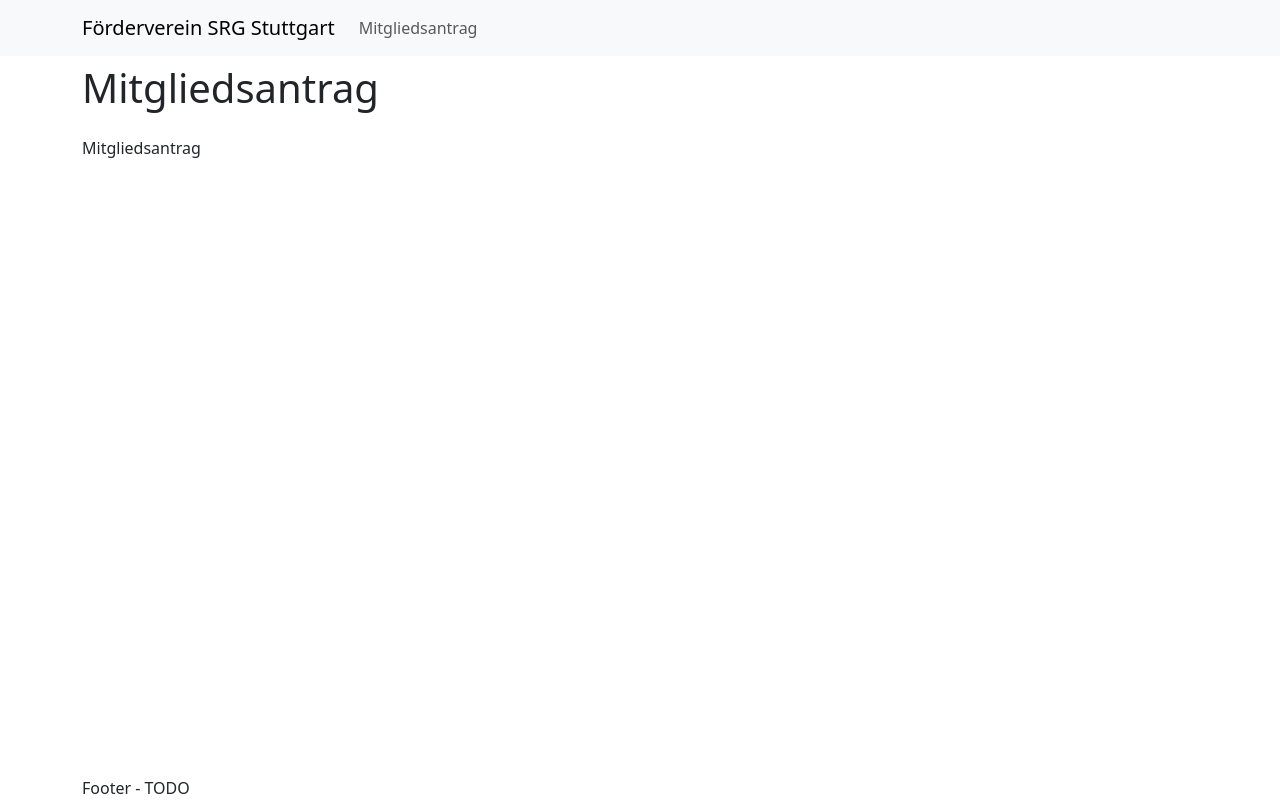
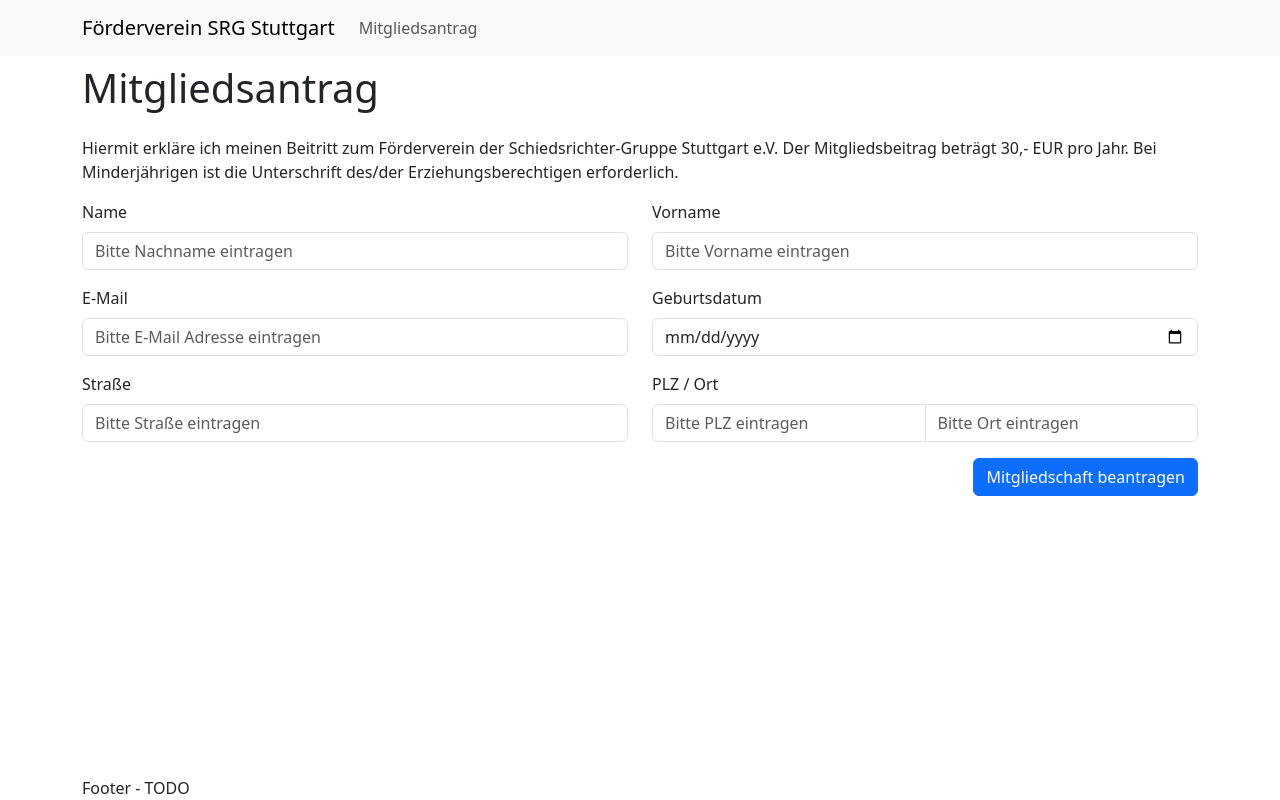
Before and after one commit to maxmmeier/srg-fv-app, a React (Vite) app in the folder srg-fv-app/: page /antrag in a window 1280 px wide. Built offline with nearby package versions, Linux system fonts and the light colour scheme.

Commit message:
add form to apply membership page
realtewd work item: #1

```diff
--- a/srg-fv-app/src/features/apply/Apply.tsx
+++ b/srg-fv-app/src/features/apply/Apply.tsx
@@ -1,10 +1,92 @@
+import { Button, Col, Form, InputGroup, Row } from "react-bootstrap";
 import { useTranslation } from "react-i18next";
 
 export function Apply() {
   const { t } = useTranslation();
   return (
     <>
-      <div>{t("applyForMembership")}</div>
+      <Form>
+        <Row>
+          <div className="mb-3">{t("applyForMembershipIntro")}</div>
+        </Row>
+
+        <Row xs={1} sm={1} md={2}>
+          <Col>
+            <Form.Group className="mb-3">
+              <Form.Label>{t("lastname")}</Form.Label>
+              <Form.Control
+                type="text"
+                placeholder={t("lastnamePlaceholder")}
+                required
+              ></Form.Control>
+            </Form.Group>
+          </Col>
+          <Col>
+            <Form.Group className="mb-3">
+              <Form.Label>{t("firstname")}</Form.Label>
+              <Form.Control
+                type="text"
+                placeholder={t("firstnamePlaceholder")}
+                required
+              ></Form.Control>
+            </Form.Group>
+          </Col>
+        </Row>
+
+        <Row xs={1} sm={1} md={2}>
+          <Col>
+            <Form.Group className="mb-3">
+              <Form.Label>{t("email")}</Form.Label>
+              <Form.Control
+                type="text"
+                placeholder={t("emailPlaceholder")}
+                required
+              ></Form.Control>
+            </Form.Group>
+          </Col>
+          <Col>
+            <Form.Group className="mb-3">
+              <Form.Label>{t("dateOfBirth")}</Form.Label>
+              <Form.Control type="date" required></Form.Control>
+            </Form.Group>
+          </Col>
+        </Row>
+
+        <Row xs={1} sm={1} md={2}>
+          <Col>
+            {" "}
+            <Form.Group className="mb-3">
+              <Form.Label>{t("street")}</Form.Label>
+              <Form.Control
+                type="text"
+                placeholder={t("streetPlaceholder")}
+                required
+              ></Form.Control>
+            </Form.Group>
+          </Col>
+          <Col>
+            <Form.Group className="mb-3">
+              <Form.Label>{t("zipAndCity")}</Form.Label>
+              <InputGroup>
+                <Form.Control
+                  type="number"
+                  placeholder={t("zipPlaceholder")}
+                  required
+                ></Form.Control>
+                <Form.Control
+                  type="text"
+                  placeholder={t("cityPlaceholder")}
+                  required
+                ></Form.Control>
+              </InputGroup>
+            </Form.Group>
+          </Col>
+        </Row>
+
+        <Button variant="primary" type="submit" className="float-end">
+          {t("submit")}
+        </Button>
+      </Form>
     </>
   );
 }
--- a/srg-fv-app/src/i18n.ts
+++ b/srg-fv-app/src/i18n.ts
@@ -14,7 +14,20 @@ i18n
         translation: {
             "applyForMembership" : "Mitgliedsantrag",
             "supportAssociationSrgStuttgart" : "Förderverein SRG Stuttgart",
-
+            "applyForMembershipIntro" : "Hiermit erkläre ich meinen Beitritt zum Förderverein der Schiedsrichter-Gruppe Stuttgart e.V.\nDer Mitgliedsbeitrag beträgt 30,- EUR pro Jahr. Bei Minderjährigen ist die Unterschrift des/der Erziehungsberechtigen erforderlich.",
+            "lastname" : "Name",
+            "lastnamePlaceholder" : "Bitte Nachname eintragen",
+            "firstname" : "Vorname",
+            "firstnamePlaceholder" : "Bitte Vorname eintragen",
+            "dateOfBirth" : "Geburtsdatum",
+            "email" : "E-Mail",
+            "emailPlaceholder" : "Bitte E-Mail Adresse eintragen",
+            "street" : "Straße",
+            "streetPlaceholder" : "Bitte Straße eintragen",
+            "zipAndCity" : "PLZ / Ort",
+            "zipPlaceholder" : "Bitte PLZ eintragen",
+            "cityPlaceholder" : "Bitte Ort eintragen",
+            "submit" : "Mitgliedschaft beantragen",
         }
       }
     }
```
